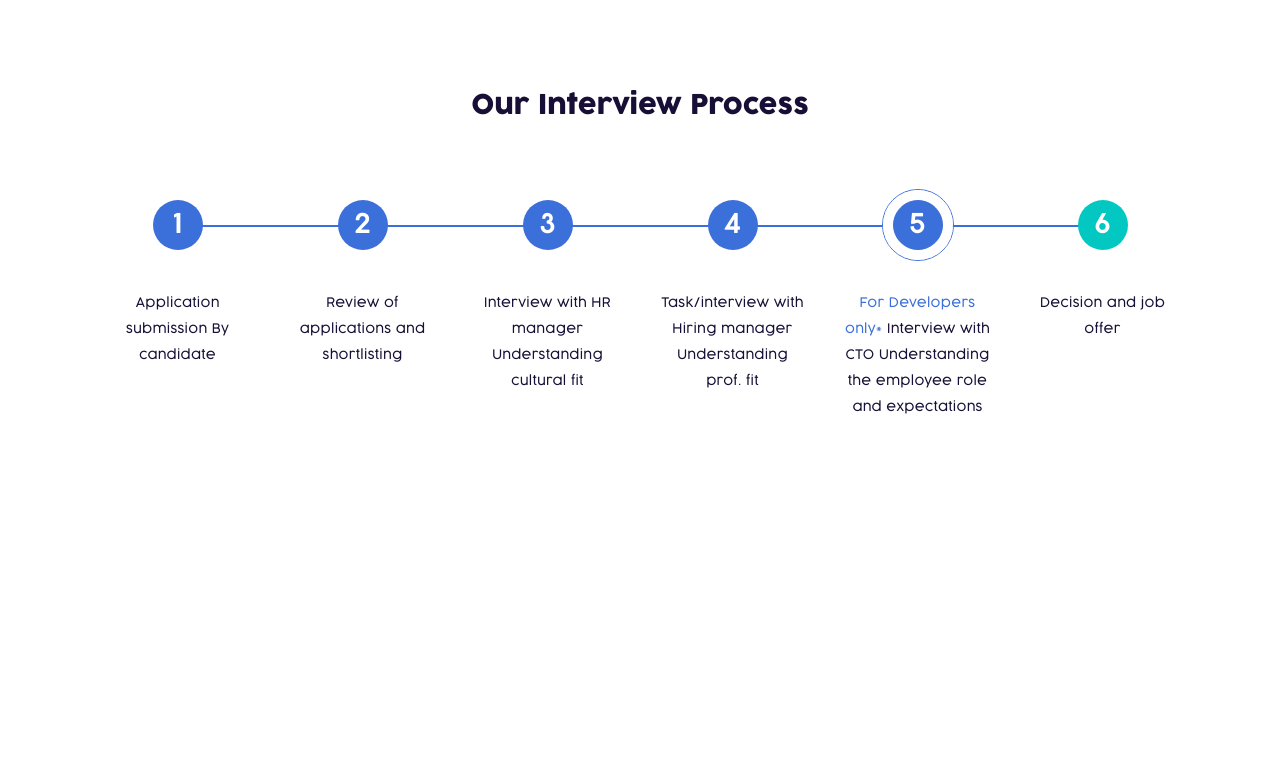
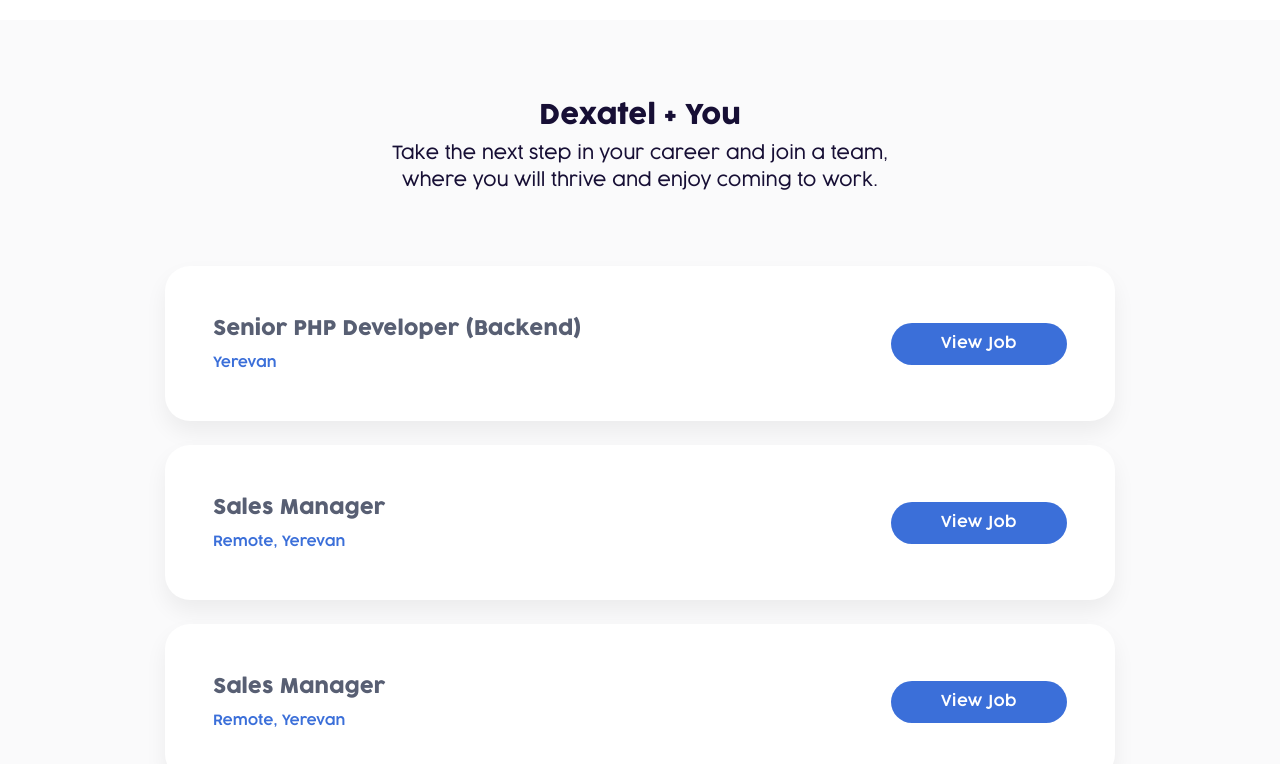
Before and after one commit to Hov26/dexatel, a website: page app/index.html in a window 1280 px wide. Shown: the part 70-834 px from the top of the page. Before the commit the page ends 800 px from the top, so only its background shows below. Drawn offline with nearby package versions, Linux system fonts and the light colour scheme.

Commit message:
Add: positions markUp/styles

```diff
--- a/app/index.html
+++ b/app/index.html
@@ -35,7 +35,7 @@
                     </div>
                     <div class="login-signup d-flex align-items-center flex-column flex-lg-row ml-lg-2 ml-xl-5">
                         <a class="login-btn blue fz-15 fw-semiLight" href="#">Login</a>
-                        <a class="btn-c lg-c sign-up-btn">Sign Up</a>
+                        <a class="btn-c lg-c">Sign Up</a>
                     </div>
                 </div>
             </nav>
@@ -333,7 +333,7 @@
         </div>
     </section>
 
-    <section class="process">
+    <section class="process hide">
         <div class="container text-sm-left text-lg-center">
             <h5 class="fz-27 fw-regular ink text-center">Our Interview Process</h5>
             <ul class="process-steps-ul d-flex flex-column flex-lg-row justify-content-center align-items-center align-items-lg-start">
@@ -365,6 +365,36 @@
         </div>
     </section>
 
+    <section class="opened-positions bg-gray">
+        <div class="container">
+            <h5 class="fz-27 fw-regular ink text-center mb-2">Dexatel + You</h5>
+            <p class="fz-18 fw-light ink text-center sec-descr m-auto">Take the next step in your career and join a team, where you will thrive and enjoy coming to work.</p>
+            <div class="row justify-content-center mt-2 mt-lg-5">
+                <div class="col-10 posiition-item mt-4 bg-white d-flex flex-column flex-lg-row align-items-center justify-content-between text-center text-lg-left p-4 p-lg-5">
+                    <div class="title-location">
+                        <p class="fz-20 fw-regular gray">Senior PHP Developer (Backend)</p>
+                        <p class="blue fz-14 fw-semiLight mt-2">Yerevan</p>
+                    </div>
+                    <a href="#" class="btn-c sm-c mt-3 mt-lg-0">View Job</a>
+                </div>
+                <div class="col-10 posiition-item mt-4 bg-white d-flex flex-column flex-lg-row align-items-center justify-content-between text-center text-lg-left p-4 p-lg-5">
+                    <div class="title-location">
+                        <p class="fz-20 fw-regular gray">Sales Manager</p>
+                        <p class="blue fz-14 fw-semiLight mt-2">Remote, Yerevan</p>
+                    </div>
+                    <a href="#" class="btn-c sm-c mt-3 mt-lg-0">View Job</a>
+                </div>
+                <div class="col-10 posiition-item mt-4 bg-white d-flex flex-column flex-lg-row align-items-center justify-content-between text-center text-lg-left p-4 p-lg-5">
+                    <div class="title-location">
+                        <p class="fz-20 fw-regular gray">Sales Manager</p>
+                        <p class="blue fz-14 fw-semiLight mt-2">Remote, Yerevan</p>
+                    </div>
+                    <a href="#" class="btn-c sm-c mt-3 mt-lg-0">View Job</a>
+                </div>
+            </div>
+        </div>
+    </section>
+
 
 
     <script src="https://code.jquery.com/jquery-3.2.1.slim.min.js" integrity="sha384-KJ3o2DKtIkvYIK3UENzmM7KCkRr/rE9/Qpg6aAZGJwFDMVNA/GpGFF93hXpG5KkN" crossorigin="anonymous"></script>
--- a/app/sass/common.sass
+++ b/app/sass/common.sass
@@ -20,10 +20,14 @@
 	font-weight: 300
 	cursor: pointer
 	min-width: 115px
+	border-radius: 24px
 	&.lg-c
 		padding: 11px 24px
 	&.sm-c
 		padding: 10px 50px
+		@media only screen and ( max-width: 576px )
+			font-size: 10px
+			padding: 7px 26px
 
 .dots
 	background-image: url("../../images/src/dots.svg")
--- a/app/sass/main.sass
+++ b/app/sass/main.sass
@@ -12,4 +12,5 @@
 @import "partials/maps.sass"
 @import "partials/reviews.sass"
 @import "partials/process.sass"
+@import "partials/positions.sass"
 @import "partials/footer.sass"
--- a/app/sass/partials/header.sass
+++ b/app/sass/partials/header.sass
@@ -12,8 +12,6 @@
 		@extend .fz-13
 	.login-btn
 		margin-right: 1.5vw
-	.sign-up-btn
-		border-radius: 24px
 
 @media only screen and ( max-width: 992px )
 	.header
--- /dev/null
+++ b/app/sass/partials/positions.sass
@@ -0,0 +1,11 @@
+.opened-positions
+    padding: 80px 0
+    .sec-descr
+        max-width: 500px
+    .posiition-item
+        border-radius: 25px
+        box-shadow: 0px 11px 22px #0000000F
+
+@media only screen and ( max-width: 992px )
+    .opened-positions
+        padding: 40px 0
--- a/app/sass/texts.sass
+++ b/app/sass/texts.sass
@@ -56,5 +56,7 @@
 		font-size: 12px
 	.fz-18
 		font-size: 12px
+	.fz-14
+		font-size: 12px
 	.fz-13
 		font-size: 11px
```
Also changed, not shown: app/css/app.min.css.
